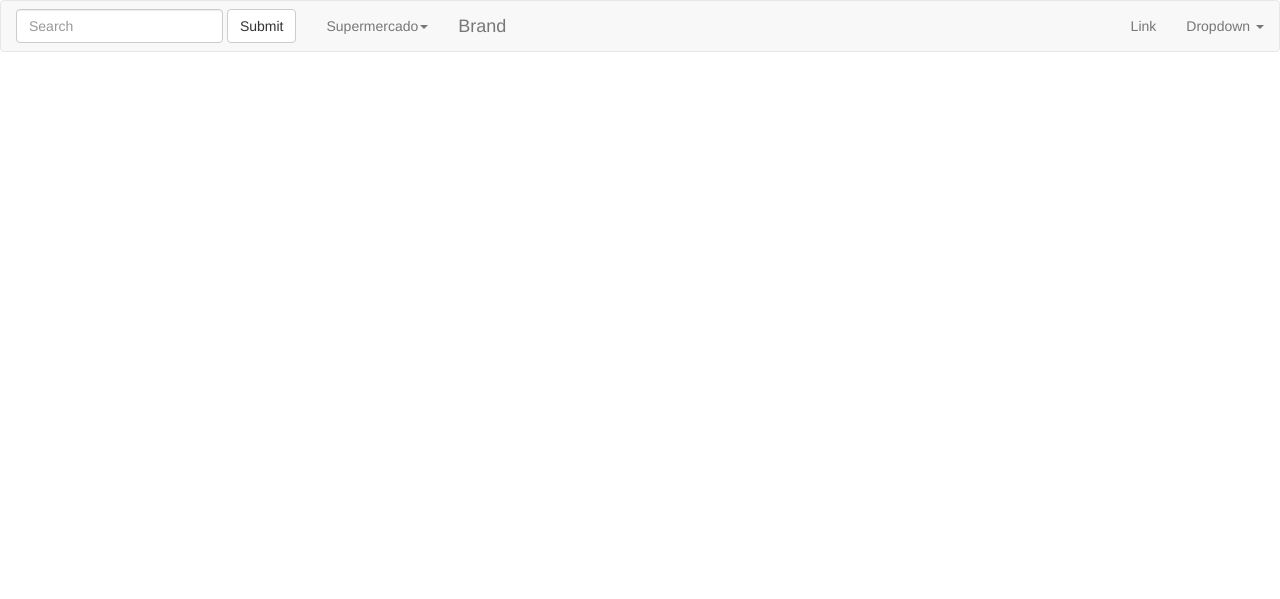
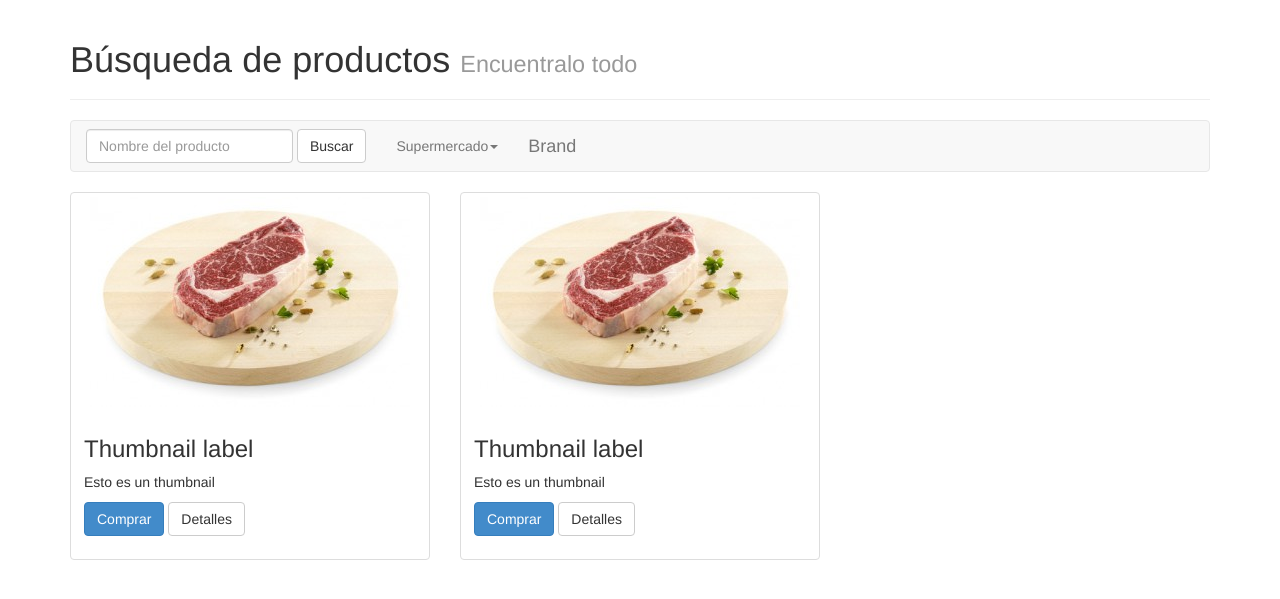
Before and after one commit to fesquivelc/appjaveros, a Django app: page /prueba/ in a window 1280 px wide. Shown: the top 599 px of the page. Run offline with Django 3.2, Linux system fonts and the light colour scheme.

Commit message:
-PRIMERA PRUEBA CON IMAGENES -PRIMER PROTOTIPO ACEPTABLE =)

```diff
--- a/templates/principal.html
+++ b/templates/principal.html
@@ -6,15 +6,23 @@
     <meta name="viewport" content="width=device-width, initial-scale=1.0">
     <!-- Bootstrap -->
     <link href="{{ STATIC_URL }}css/bootstrap.min.css" rel="stylesheet">
+    <link href="{{ STATIC_URL }}css/mio.css" rel="stylesheet">
 </head>
 <body>
+<div class="container">
+    <div class="page-header">
+        <h1>Búsqueda de productos
+            <small>Encuentralo todo</small>
+        </h1>
+    </div>
     <nav class="navbar navbar-default" role="navigation">
         <!-- Brand and toggle get grouped for better mobile display -->
+
         <form class="navbar-form navbar-left" role="search">
             <div class="form-group">
-            <input type="text" class="form-control" placeholder="Search">
+                <input type="text" class="form-control" placeholder="Nombre del producto">
             </div>
-        <button type="submit" class="btn btn-default">Submit</button>
+            <button type="submit" class="btn btn-default">Buscar <span class=" .glyphicon .glyphicon-search"></span></button>
         </form>
         <ul class="nav navbar-nav">
             <li class="dropdown">
@@ -31,7 +39,8 @@
             </li>
         </ul>
         <div class="navbar-header">
-        <button type="button" class="navbar-toggle" data-toggle="collapse" data-target="#bs-example-navbar-collapse-1">
+            <button type="button" class="navbar-toggle" data-toggle="collapse"
+                    data-target="#bs-example-navbar-collapse-1">
                 <span class="sr-only">Toggle navigation</span>
                 <span class="icon-bar"></span>
                 <span class="icon-bar"></span>
@@ -39,27 +48,41 @@
             </button>
             <a class="navbar-brand" href="#">Brand</a>
         </div>
+    </nav>
+    <div class="row">
+        <div class="col-sm-6 col-md-4">
+            <div class="thumbnail">
+                <img src="{{ STATIC_URL }}images/productos/carne-320x210.jpg" height="320" alt="...">
 
-    <!-- Collect the nav links, forms, and other content for toggling -->
-    <div class="collapse navbar-collapse" id="bs-example-navbar-collapse-1">
+                <div class="caption">
+                    <h3>Thumbnail label</h3>
 
+                    <p>Esto es un thumbnail</p>
 
-        <ul class="nav navbar-nav navbar-right">
-            <li><a href="#">Link</a></li>
-            <li class="dropdown">
-                <a href="#" class="dropdown-toggle" data-toggle="dropdown">Dropdown <b class="caret"></b></a>
-                <ul class="dropdown-menu">
-                    <li><a href="#">Action</a></li>
-                    <li><a href="#">Another action</a></li>
-                    <li><a href="#">Something else here</a></li>
-                    <li class="divider"></li>
-                    <li><a href="#">Separated link</a></li>
-                </ul>
-            </li>
-        </ul>
+                    <p><a href="#" class="btn btn-primary" role="button">Comprar</a> <a href="#" class="btn btn-default"
+                                                                                       role="button">Detalles</a></p>
                 </div>
-    <!-- /.navbar-collapse -->
-</nav>
+            </div>
+        </div>
+        <div class="col-sm-6 col-md-4">
+            <div class="thumbnail">
+                <img src="{{ STATIC_URL }}images/productos/carne-320x210.jpg" height="320" alt="...">
+
+                <div class="caption">
+                    <h3>Thumbnail label</h3>
+
+                    <p>Esto es un thumbnail</p>
+
+                    <p><a href="#" class="btn btn-primary" role="button">Comprar</a> <a href="#" class="btn btn-default"
+                                                                                       role="button">Detalles</a></p>
+                </div>
+            </div>
+        </div>
+
+    </div>
+
+</div>
+
 
 <!-- jQuery (necessary for Bootstrap's JavaScript plugins) -->
 <script src="https://code.jquery.com/jquery.js"></script>
```
Also changed, not shown: static/images/productos/carne-320x210.jpg (added). Lines whose indentation alone changed are shown as unchanged.
